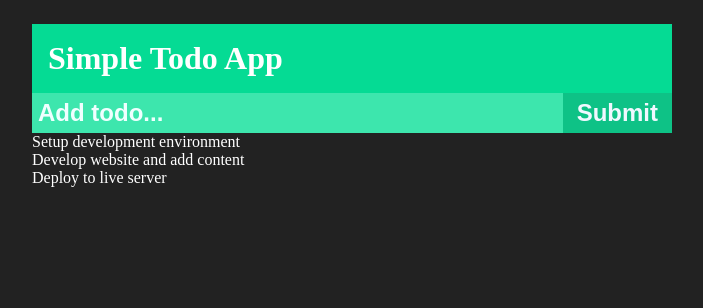
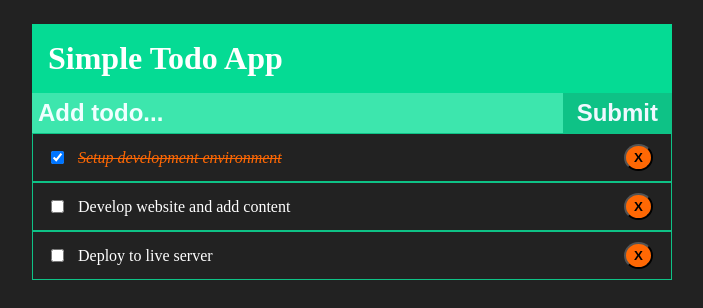
Before and after one commit to HoangNam69/my-todo-app, a React (Create React App) app: page / in a window 1280 px wide. Shown: the top 308 px of the page, without its empty margins (288-991 px from the left). Built offline with nearby package versions, Linux system fonts and the light colour scheme.

Commit message:
feat: Handle click checkbox and delete todo

```diff
--- a/src/App.css
+++ b/src/App.css
@@ -101,3 +101,30 @@
   color: #ffffff;
   list-style-type: none;
 }
+
+.to-do-list .to-do-item {
+  padding: 10px 18px;
+  border: 1px solid rgb(14, 194, 134);
+  display: flex;
+  align-items: center;
+}
+
+.to-do-list .to-do-item>input {
+  margin-right: 14px;
+}
+
+.completed {
+  font-style: italic;
+  color: #ff6804;
+  text-decoration: line-through;
+}
+
+.btn-style {
+  padding: 4px 8px;
+  background-color: #ff6804;
+  font-weight: bolder;
+  border-radius: 50%;
+  outline: none ;
+  cursor: pointer;
+  margin-left: auto;
+}
--- a/src/components/TodoApp.js
+++ b/src/components/TodoApp.js
@@ -23,13 +23,36 @@ class TodoApp extends React.Component {
       },
     ],
   };
+// Xu ly thay doi gia tri field completed khi user click to checkbox input
+  handleCheckboxChange = (id) => {
+    this.setState({
+      todos: this.state.todos.map(todo => {
+        if (todo.id === id) {
+          todo.completed = !todo.completed;
+        }
+        return todo;
+      })
+    });
+  }
+
+  // dung toan tu spread de lay duco danh sach todos hien tai
+  deleteToDo = id => {
+    this.setState({
+      todos: [
+        ...this.state.todos.filter((todo)=>{
+          return todo.id !== id;
+        })
+      ]
+    })
+  }
+
   render() {
     return (
       <div className="wrap">
         <div className="app">
           <Header />
           <AddTodo />
-          <ToDos todos={this.state.todos} />
+          <ToDos todos={this.state.todos} handleChange={this.handleCheckboxChange} deleteToDo={this.deleteToDo}/>
         </div>
       </div>
     );
--- a/src/components/TodoItem.js
+++ b/src/components/TodoItem.js
@@ -2,8 +2,16 @@ import React from 'react';
 
 class TodoItem extends React.Component {
     render() {
+        // Su dung ky thuat destructuring
+        const { completed, id, title } = this.props.todo;
         return (
-            <li >{this.props.todo}</li>
+            <li className='to-do-item'>
+                <input type='checkbox' checked={completed} onChange={() => this.props.handleChange(id)} />
+                <span className={completed ? 'completed' : null}>{title}</span>
+                <button onClick={() => {
+                    this.props.deleteToDo(id)
+                }} className='btn-style'>X</button>
+            </li>
         );
     }
 
--- a/src/components/Todos.js
+++ b/src/components/Todos.js
@@ -7,9 +7,9 @@ class Todos extends React.Component {
             <div>
                 <ul className="to-do-list">
                     {
-                        this.props.todos.map( (todo) => {
-                            return <TodoItem key={todo.id} todo={todo.title} />
-                        })
+                        this.props.todos.map(todo =>
+                            <TodoItem key={todo.id} todo={todo} handleChange={this.props.handleChange} deleteToDo={this.props.deleteToDo}/>
+                        )
                     }
                 </ul>
             </div>
--- a/src/index.js
+++ b/src/index.js
@@ -1,7 +1,7 @@
 import React from 'react';
 // import ReactDOM from 'react-dom';
 import { createRoot } from 'react-dom/client';
-import App from './App.css';
+import './App.css';
 // import './index.css';
 
 import TodoApp from './components/TodoApp';
```
